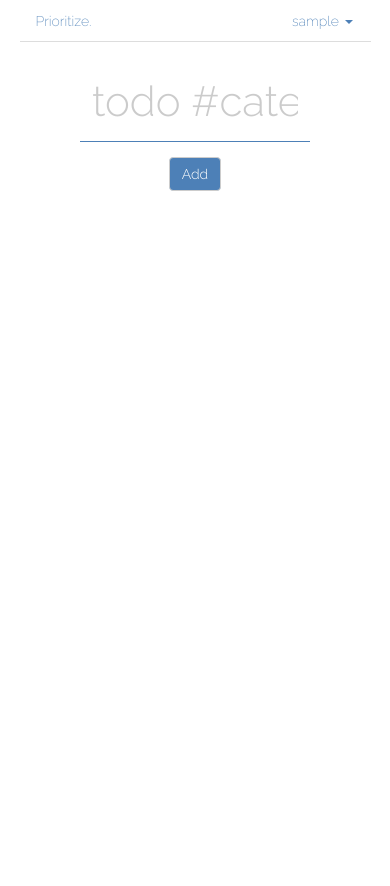
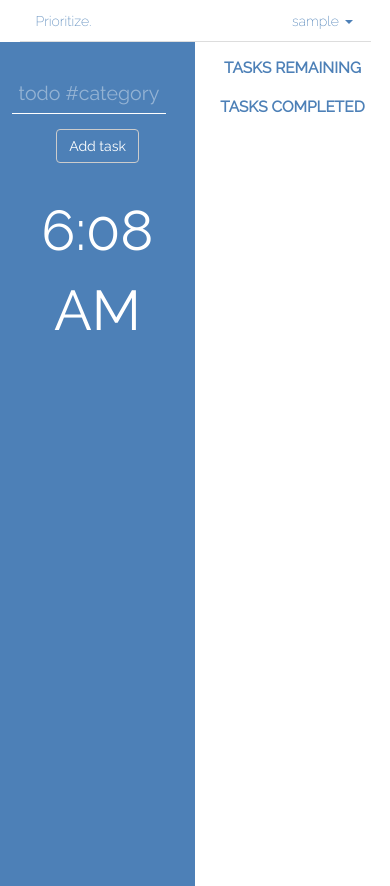
Before and after one commit to harshays/prioritize, a Flask app: page /profile in a window 390 px wide. Before the commit the page ends 191 px from the top, so only its background shows below. Run offline with Flask 2, Linux system fonts and the light colour scheme; the visitor is signed in with stand-in values (Sample User, id 1); data comes from the database, SQL or seed files in the repository; data that the repository does not hold is empty; some libraries are stand-ins or nearby versions.

Commit message:
todo model done

```diff
--- a/app/main/forms.py
+++ b/app/main/forms.py
@@ -4,5 +4,5 @@ from wtforms import TextField, SubmitField, ValidationError, PasswordField, Bool
 # from ..models import User,
 
 class TodoForm(Form):
-    todo = TextField("", [validators.Length(3,150)])
-    submit = SubmitField("Add")
+    todo = TextField("", [validators.DataRequired()])
+    submit = SubmitField("Add task")
--- a/app/main/views.py
+++ b/app/main/views.py
@@ -3,7 +3,7 @@ from flask.ext.login import current_user, login_required
 from . import main
 from .forms import TodoForm
 from .. import db
-from ..models import User
+from ..models import User, Todo
 
 @main.app_errorhandler(404)
 def page_not_found(e):
@@ -24,8 +24,17 @@ def index():
 @login_required
 def profile():
     form = TodoForm()
+    if request.method == "POST" and form.validate_on_submit():
+        parsed_todo = parse_todo(form.todo.data)
+        newtodo = Todo(parsed_todo[0], parsed_todo[1]).save()
+        user_todo = reversed(current_user.todo.filter_by(done = False).all())
+        form.todo.data = ""
+        return render_template("profile.html", form = form, td = user_todo)
+    user_todo = reversed(current_user.todo.filter_by(done = False).all())
+    return render_template("profile.html", form = form, td = user_todo)
 
-    if request.method == "GET":
-        return render_template("profile.html", form = form)
-    elif request.method == "POST" and form.validate_on_submit():
-        return render_template("profile.html", form = form)
+def parse_todo(todo):
+    todo = todo.strip().split()
+    words = " ".join(filter(lambda x: not x.startswith("#"), todo))
+    tags = "".join(filter(lambda x: x.startswith("#"), todo))
+    return words, tags
--- a/app/models.py
+++ b/app/models.py
@@ -3,6 +3,7 @@ from werkzeug import generate_password_hash, check_password_hash
 from flask.ext.login import UserMixin, current_user
 from . import login_manager
 from datetime import datetime
+
 
 @login_manager.user_loader
 def load_user(user_id):
@@ -16,6 +17,7 @@ class User(UserMixin, db.Model):
     username = db.Column(db.String(100), unique = True)
     password_hash = db.Column(db.String(200))
 
+    todo = db.relationship('Todo', backref = 'user', lazy = 'dynamic')
 
     def __init__(self, u, p):
         self.username = u
@@ -35,7 +37,6 @@ class User(UserMixin, db.Model):
         return check_password_hash(self.password_hash, formPassword)
 
     # functions for Flask-Login
-
     def is_authenticated(self):
         return True
 
@@ -51,3 +52,25 @@ class User(UserMixin, db.Model):
     @classmethod
     def get_username(cls, u):
         return cls.query.filter_by(username = u).first()
+
+
+class Todo(db.Model):
+    __tablename__ = "tsodo"
+    id = db.Column(db.Integer, primary_key = True)
+    description = db.Column(db.String(100))
+    hashtag = db.Column(db.String(100), default = "")
+    # priority = db.Column(db.Integer)
+    done = db.Column(db.Boolean, default = False)
+    created_at = db.Column(db.DateTime, index = True, default = datetime.utcnow)
+    creator = db.Column(db.String(100), db.ForeignKey('user.username'))
+
+    def __init__(self, description, hashtag = "", created_at = datetime.utcnow(), creator = current_user):
+        self.description = description
+        self.created_at = created_at
+        self.hashtag = self.hashtag + hashtag if self.hashtag != None else hashtag
+        self.creator = creator.username if creator != None else ""
+
+    def save(self):
+        db.session.add(self)
+        db.session.commit()
+        return self
--- a/app/static/css/base.css
+++ b/app/static/css/base.css
@@ -7,7 +7,7 @@ body {
     font-family: "Raleway"
 }
 
-p,a {
+p,a, h3 {
     font-weight: 200;
     color: #4d80b7;
 }
@@ -42,3 +42,6 @@ p,a {
 .button-div {
     margin-bottom: 4%;
 }
+
+.doContainer {
+}
--- a/app/static/css/profile.css
+++ b/app/static/css/profile.css
@@ -1,33 +1,83 @@
+.hr-style {
+    border: 0;
+    height: 0;
+    border-bottom: 1px solid white;
+}
+
 .form-group > input {
-    height: 80px;
-    font-size: 3em;
+    height: 40px;
+    width: 90%;
+    background-color: #4d80b7;
+    font-size: 1.4em;
     outline: none;
     border: none;
     border-radius: 0;
-    border-bottom: 1px solid #4d80b7;
+    color: white;
+    border-bottom: 1px solid white;
     -webkit-box-shadow: none !important;
     -moz-box-shadow: none !important;
     box-shadow: none !important;
     text-align: center;
     transition: none;
+    padding: 0;
+    margin: 0;
 }
 
 .form-group > input:focus {
+    color: white;
     outline: none;
 }
 
-input::-webkit-input-placeholder {
-   opacity: 0.5;
+::-webkit-input-placeholder { /* WebKit browsers */
+    color:    #909;
+}
+:-moz-placeholder { /* Mozilla Firefox 4 to 18 */
+   color:    #909;
+   opacity:  1;
+}
+::-moz-placeholder { /* Mozilla Firefox 19+ */
+   color:    #909;
+   opacity:  1;
+}
+:-ms-input-placeholder { /* Internet Explorer 10+ */
+   color:    #909;
 }
 
-input:-moz-placeholder { /* Firefox 18- */
-   opacity: 0.5;
+.subheader {
+  font-weight: 400;
 }
 
-input::-moz-placeholder {  /* Firefox 19+ */
-   opacity: 0.5;
+.leftContainer {
+  padding: 3%;
+  color: white;
+  background-color: #4d80b7;
+  min-height: 100%;
 }
 
-input:-ms-input-placeholder {
-   opacity: 0.5;
+.rightContainer {
+  padding: 3%;
 }
+
+.todoContainer, .doneContainer {
+  padding: 2%;
+}
+
+.subheader {
+  font-weight: 400;
+  text-align: center;
+  font-size: 1.1em;
+}
+
+.time {
+  text-align: center;
+  font-size: 4em;
+  color: white;
+  font-weight: 400;
+}
+
+
+
+#todo::-webkit-input-placeholder {
+  opacity: 0.4;
+  color: white;
+}
--- a/app/static/js/base.js
+++ b/app/static/js/base.js
@@ -2,4 +2,6 @@ $(document).ready(function() {
     var elem = $(".btn");
     var div = "<div class='button-div text-center'> </div>";
     $(elem).wrap(div);
+
+    $("form").attr("autocomplete", "off");
 });
--- a/app/static/js/profile.js
+++ b/app/static/js/profile.js
@@ -6,17 +6,52 @@ function getRandElem(arr) {
     v = getRandInt(0, arr.length);
     return arr[v];
 }
+time = moment().format("h:mm A");
+
+$(document).ready(function() {
+
+    // time
+    $('.time').text(time);
+    setInterval(function() {
+        time = moment().format("h:mm A");
+        $('.time').text(time);
+
+    },5000);
 
 
-$(document).ready(function() {
+    // resizing
+    var height = $(window).height();
+    $('.mainContainer').css('height', height);
+
+    $(window).resize(function() {
+        var height = $(window).height();
+        $('.mainContainer').css('height', height);
+    });
+
+    // placeholder
     var random_placeholder = [
-        "todo #category @priority",
-        "netflix #procrastinate @4",
-        "math homework #study @2",
-        "flask web app #code @1",
-        "laundry #errands @3"
+        "todo #category",
+        "todo #category",
+        "homework #study",
+        "flask web app #code",
+        "laundry #errands"
         ]
 
     $('#todo').attr("placeholder", getRandElem(random_placeholder));
-    $('#todo').attr("autcomplete","off");
+    $('#todo').attr("autocomplete","off");
+    $('#todo').attr("size", "30");
+
+    // // adding custom submit button
+    // $('.form-group').after('<div class="button-div"></div>')
+    // $('.button-div').append("<div class='button-div'><i class='fa fa-plus'></i></div>");
+    // $('.form-group').css('display','inline-block');
+    // $('.button-div').css('display','inline-block');
+
+
+    // var $btn = $("body").find('.button-div');
+    // $($btn).on('click', function() {
+    //     $.post('/profile', $('#todo').serialize(), function() {
+    //         console.log($('#todo').serialize());
+    //     });
+    // });
 });
--- a/app/templates/base.html
+++ b/app/templates/base.html
@@ -16,7 +16,7 @@
     <meta name="viewport" content="width=device-width,maximum-scale=1.0"/>
     <meta http-eqiv="content-type" content="text/html; charset=utf-8"/>
     <link rel="icon" type="image/png" href="{{url_for('static',filename='./img/favicon.ico')}}">
-    <link href='http://fonts.googleapis.com/css?family=Raleway:300,200,100' rel='stylesheet' type='text/css'>
+    <link href='http://fonts.googleapis.com/css?family=Raleway:400,200,100' rel='stylesheet' type='text/css'>
 
     <!-- Scripts -->
     <script src="https://ajax.googleapis.com/ajax/libs/jquery/2.1.3/jquery.min.js"></script>
@@ -25,6 +25,7 @@
     {% block js %} {% endblock %}
 
     <!-- Lib -->
+    <link rel="stylesheet" href="//maxcdn.bootstrapcdn.com/font-awesome/4.3.0/css/font-awesome.min.css">
     <link rel="stylesheet" href="https://maxcdn.bootstrapcdn.com/bootstrap/3.3.2/css/bootstrap.min.css">
     <!-- <link rel="stylesheet" type="text/css" href="{{url_for('static',filename='./bower_components/bootstrap/dist/css/bootstrap.min.css')}}"> -->
 
@@ -37,6 +38,7 @@
 
 </head>
 <body>
+    {% block navigation %}
             <ul class="nav nav-tabs">
         {% if current_user.is_authenticated() %}
         <li role="appname" class="inactive"><a href="{{url_for('main.profile')}}">Prioritize.</a></li>
@@ -54,8 +56,10 @@
             <li class="pull-right" role="presentation"><a href="{{url_for('auth.login')}}">Login</a></li>
           {% endif %}
             </ul>
+    {% endblock %}
 
-    <div class="container animated fadeIn">
+
+    <div class="container-fluid animated fadeIn">
         {% block body %} {% endblock %}
     </div>
 </body>
--- a/app/templates/login.html
+++ b/app/templates/login.html
@@ -10,13 +10,13 @@
 
 {% block body %}
     <div class="row">
-        <div class="col-md-4"></div>
-        <div class="col-md-4 auth">
+        <div class="col-sm-3"></div>
+        <div class="col-sm-6 auth">
             <p class="header text-center">Sign in</p>
             <hr class="hr-style">
             {{ wtf.quick_form(form) }}
             <p class="text-center">Not a member? <a href="/auth/register">Sign up</a> </p>
         </div>
-        <div class="col-md-4"></div>
+        <div class="col-sm-3"></div>
     </div>
 {% endblock %}
--- a/app/templates/profile.html
+++ b/app/templates/profile.html
@@ -5,23 +5,46 @@
 {% endblock %}
 
 {% block js %}
+<script src="{{url_for('static', filename='bower_components/moment.js') }}"> </script>
     <script src="{{url_for('static', filename='js/profile.js') }}"> </script>
 {% endblock %}
 
+
 {% block body %}
-    <div class="row addTodo">
+    <div class="row mainContainer">
+        <div class="col-xs-6 leftContainer">
+            <div class="addTodo text-center">
+                {{ wtf.quick_form(form) }}
+            </div>
+    <br>
+        <div class="timeContainer">
+            <p class="time">
+
+            </p>
+        </div>
+        </div>
+        <div class="col-xs-6 rightContainer">
+            <div class="todoContainer">
+                <p class="subheader"><b>TASKS REMAINING</b></p>
+                <ul class="todos">
+                    {% for task in td %}
+                        <ul class="todo">{{task.description}}</ul>
+                    {% endfor %}
+                </ul>
+            </div>
+            <div class="doneContainer">
+                <p class="subheader"><b>TASKS COMPLETED</b></p>
+            </div>
+        </div>
+    </div>
+
+<!--     <div class="row addTodo">
         <div class="col-xs-2"></div>
         <div class="col-xs-8 text-center">
             {{ wtf.quick_form(form) }}
         </div>
         <div class="col-xs-2"></div>
-    </div>
+    </div> -->
 
-    <div class="row showTodo">
-        <div class="col-xs-3"></div>
-        <div class="col-xs-6">
 
-        </div>
-        <div class="col-xs-3"></div>
-    </div>
 {% endblock %}
--- a/app/templates/register.html
+++ b/app/templates/register.html
@@ -10,14 +10,14 @@
 
 {% block body %}
     <div class="row">
-        <div class="col-md-4"></div>
-        <div class="col-md-4 auth">
+        <div class="col-sm-3"></div>
+        <div class="col-sm-6 auth">
             <p class="header text-center">Register</p>
 
             <hr class="hr-style">
             {{ wtf.quick_form(form) }}
             <p class="text-center">Already a member? <a href="/auth/login">Sign in</a> </p>
         </div>
-        <div class="col-md-4"></div>
+        <div class="col-sm-3"></div>
     </div>
 {% endblock %}
--- a/requirements.txt
+++ b/requirements.txt
@@ -6,10 +6,14 @@ Flask-Script==2.0.5
 Flask-WTF==0.11
 Jinja2==2.7.3
 MarkupSafe==0.23
+PyGithub==1.25.2
 SQLAlchemy==0.9.8
 WTForms==2.0.2
 Werkzeug==0.10.1
+flask-mongoengine==0.7.1
 gunicorn==19.2.1
 itsdangerous==0.24
+mongoengine==0.8.7
 psycopg2==2.6
+pymongo==2.8
 wsgiref==0.1.2
```
Lines whose indentation alone changed are shown as unchanged.
